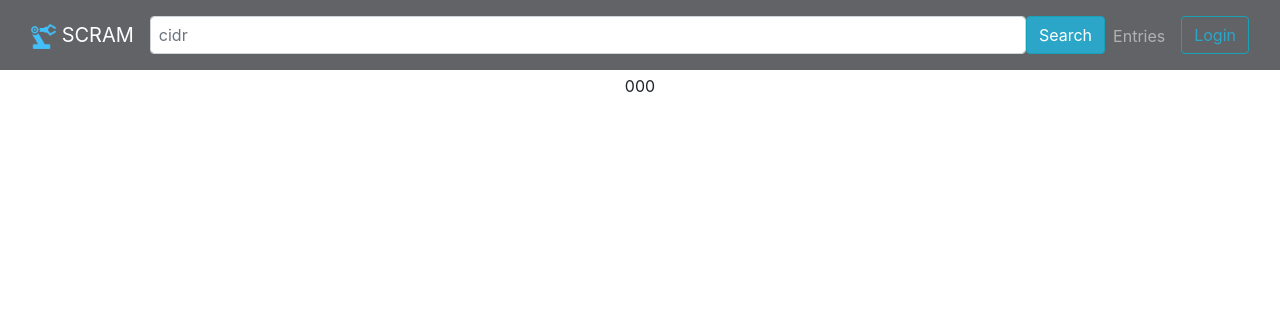
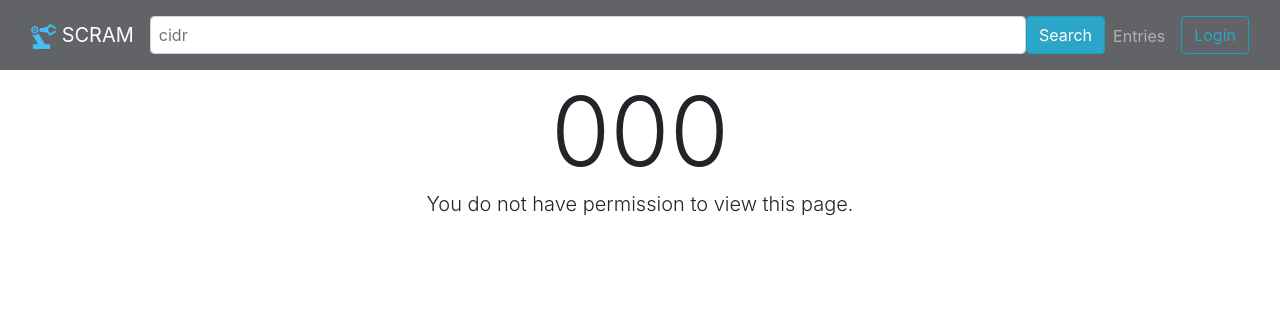
Before and after one commit to esnet-security/SCRAM, a Django app: template scram/templates/403.html in a window 1280 px wide. Shown: the top 330 px of the page. Run offline with Django 3.2, Linux system fonts and the light colour scheme; the template is opened without the code that fills it: most values are stand-ins (such as "Sample title", 1, 10 or a date in 2020); some libraries are stand-ins or nearby versions.

Commit message:
style(error_pages): make the unhappy code path look nicer too

```diff
--- a/scram/templates/403.html
+++ b/scram/templates/403.html
@@ -8,7 +8,8 @@
         <div class="row justify-content-center">
             <div class="col-md-12 text-center">
                 {% if exception %}
-                  {{ exception }}
+                  <span class="display-1 d-block">{{ exception }}</span>
+                  <div class="mb-4 lead">You do not have permission to view this page.</div>
                 {% else %}
                 <span class="display-1 d-block">403</span>
                 <div class="mb-4 lead">You do not have permission to view this page.</div>
--- a/scram/templates/404.html
+++ b/scram/templates/404.html
@@ -8,7 +8,8 @@
         <div class="row justify-content-center">
             <div class="col-md-12 text-center">
                 {% if exception %}
-                  {{ exception }}
+                  <span class="display-1 d-block">{{ exception }}</span>
+                  <div class="mb-4 lead">The page you are looking for was not found.</div>
                 {% else %}
                 <span class="display-1 d-block">404</span>
                 <div class="mb-4 lead">The page you are looking for was not found.</div>
```
